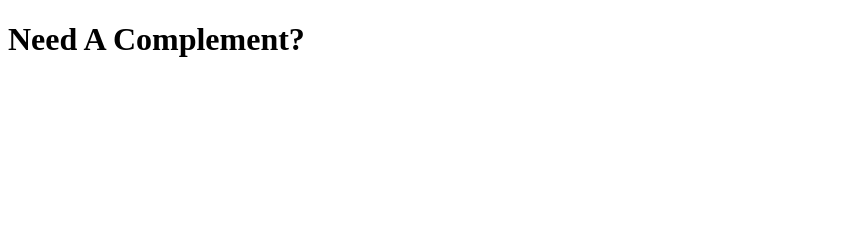
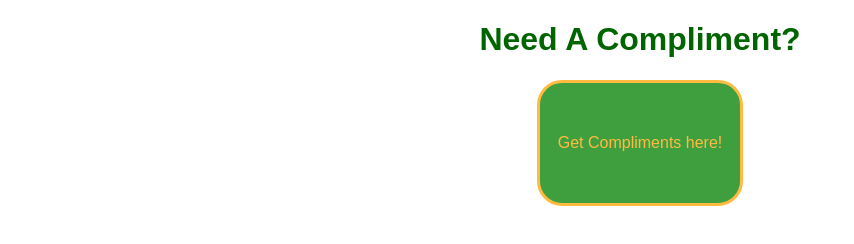
Before and after one commit to Anonymus1/NeedACompliment, a plain HTML site: page index.html in a window 1280 px wide. Shown: the whole page, without its empty margins (0-854 px from the left). Drawn offline with nearby package versions, Linux system fonts and the light colour scheme.

Commit message:
Update index.html

```diff
--- a/index.html
+++ b/index.html
@@ -1,16 +1,19 @@
 <!DOCTYPE html>
 <html>
 	<head>
-	<link rel="stylesheet" type="text/stylesheet" href="main.css">
+	<link rel="stylesheet" type="text/css" href="main.css">
+	<script src="https://ajax.googleapis.com/ajax/libs/jquery/2.1.4/jquery.min.js"></script>
 		<title>
-		Need A Complement?
+		Need A Compliment?
 		</title>
 	</head>
 	<body>
-		<h1>
-		Need A Complement?
+		<h1 class="center">
+		Need A Compliment?
 		</h1>
+		<div ID="main_button">
+		<span ID="divText1">Get Compliments here!<span>
+		</div>
 	</body>
-	<script type="text/javascript" src="http://code.jquery.com/jquery-2.1.4.min.js"></script>
-	<script type="text/javascript" src="script.js">
+	<script type="text/javascript" src="script.js"></script>
 </html>
```
